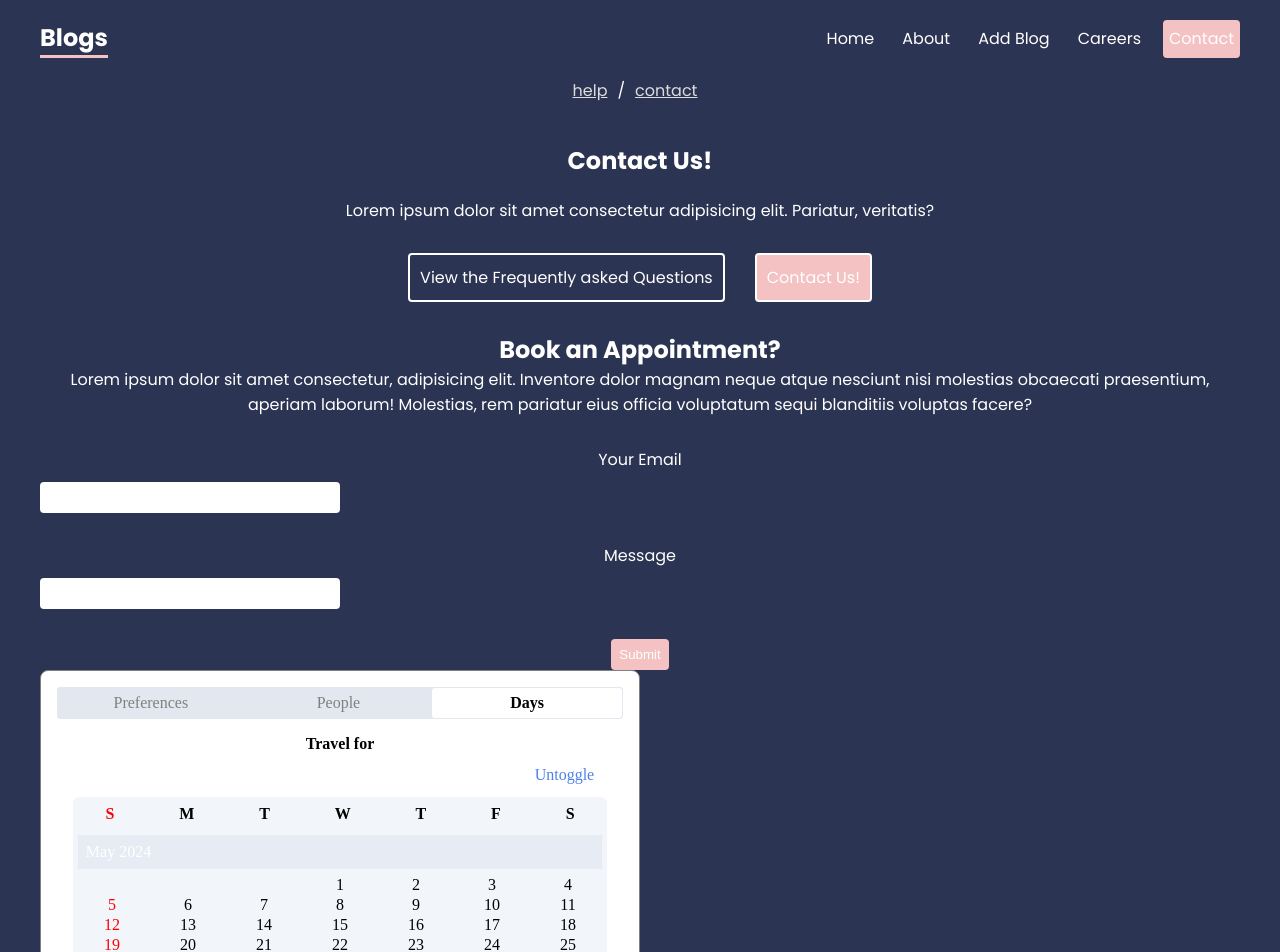
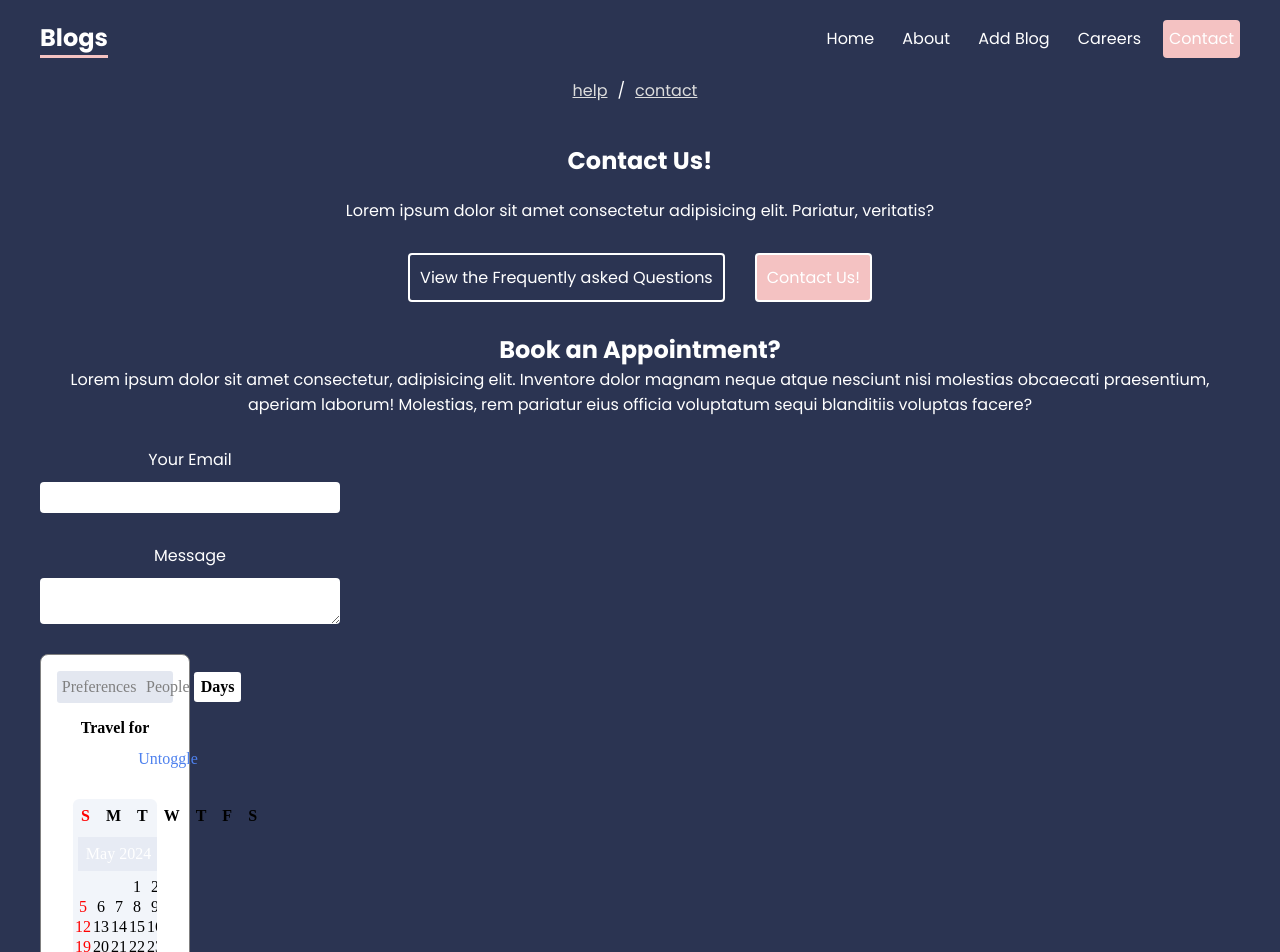
Before and after one commit to gkhayer/sample1, a React (Vite) app: page /help/contact in a window 1280 px wide. Shown: the top 952 px of the page. Built offline with nearby package versions, Linux system fonts and the light colour scheme.

Commit message:
add contact form

```diff
--- a/src/App.tsx
+++ b/src/App.tsx
@@ -27,7 +27,7 @@ import About from "./pages/About";
 // layouts
 import RootLayout from "./Layouts/RootLayout";
 import HelpLayout from "./Layouts/HelpLayout";
-import Contact from "./pages/Help/Contact";
+import Contact, { contactAction } from "./pages/Help/Contact";
 import PageNotFound from "./pages/PageNotFound";
 import CareersLayout from "./Layouts/CareersLayout";
 import Careers, { careersLoader } from "./pages/careers/Careers";
@@ -46,7 +46,7 @@ const router = createBrowserRouter(
       <Route path="addblog" element={<AddBlog />} />
       <Route path="help" element={<HelpLayout />}>
         <Route path="faq" element={<Faq />} />
-        <Route path="contact" element={<Contact />} />
+        <Route path="contact" element={<Contact />} action={contactAction} />
       </Route>
       <Route
         path="careers"
--- a/src/index.css
+++ b/src/index.css
@@ -162,3 +162,9 @@ form label span {
   top: 0;
   z-index: 3;
 }
+
+.contactForm {
+  display: flex;
+  flex-direction: column;
+  align-items: flex-start;
+}
--- a/src/pages/Help/Calendar.tsx
+++ b/src/pages/Help/Calendar.tsx
@@ -78,7 +78,7 @@ const Calendar: React.FC<CalendarProps> = ({ monthsToShow }) => {
           style={{
             transform: `scale(${isHovered ? 1.1 : 1})`,
             transition: "transform 0.2s ease-in-out",
-            margin: "1rem",
+            margin: '1rem'
           }}
           onMouseEnter={handleMouseEnter}
           onMouseLeave={handleMouseLeave}
@@ -104,11 +104,11 @@ const Calendar: React.FC<CalendarProps> = ({ monthsToShow }) => {
               <div style={weekdayStyle}>
                 {weekdays.map((weekday, index) => (
                   <div
+                  key={index}
                     style={{
                       color: index === 0 ? "red" : "black",
                       ...gridItem,
                     }}
-                    key={index}
                   >
                     {weekday.slice(0, 1)}
                   </div>
--- a/src/pages/Help/Contact.tsx
+++ b/src/pages/Help/Contact.tsx
@@ -1,6 +1,15 @@
 import Calendar from "./Calendar";
+import { Form, redirect, useActionData } from "react-router-dom";
+
+type ContactForm = {
+  email: string;
+  message: string;
+  error: string;
+};
 
 const Contact = () => {
+  const data = useActionData() as ContactForm;
+
   return (
     <div className="contact">
       <h2>Book an Appointment?</h2>
@@ -11,22 +20,38 @@ const Contact = () => {
         aperiam laborum! Molestias, rem pariatur eius officia voluptatum sequi
         blanditiis voluptas facere?
       </div>
-
-      <form>
+      <div className="contactForm">
+        <Form method="post" action="/help/contact">
           <label>
             <span>Your Email</span>
             <input type="email" name="email" required />
           </label>
           <label>
             <span>Message</span>
-          <input type="message" name="message" required />
+            <textarea name="message" required></textarea>
           </label>
+          <Calendar monthsToShow={12} />
           <button>Submit</button>
-      </form>
+        </Form>
 
-      <Calendar monthsToShow={12} />
+        {data && data.error && <p>{data.error}</p>}
+      </div>
     </div>
   );
 };
 
+export const contactAction = async ({ request }: any) => {
+  const data = await request.formData();
+  const submission = {
+    email: data.get("email"),
+    message: data.get("message"),
+  };
+
+  // send post request to API
+  if (submission.message.length < 10) {
+    return { error: "Message must be 10 chars longer" };
+  }
+  return redirect("/");
+};
+
 export default Contact;
```
Lines whose indentation alone changed are shown as unchanged.
